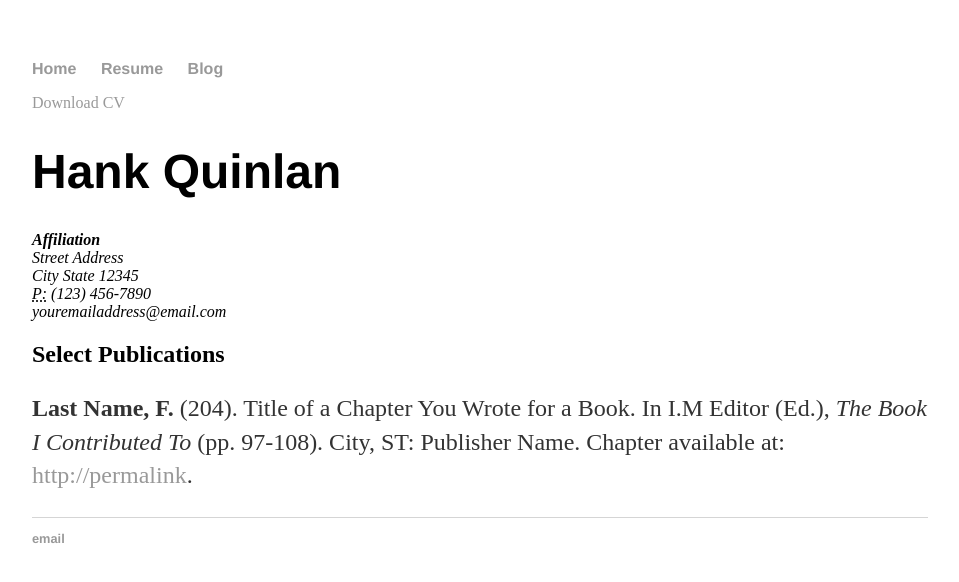
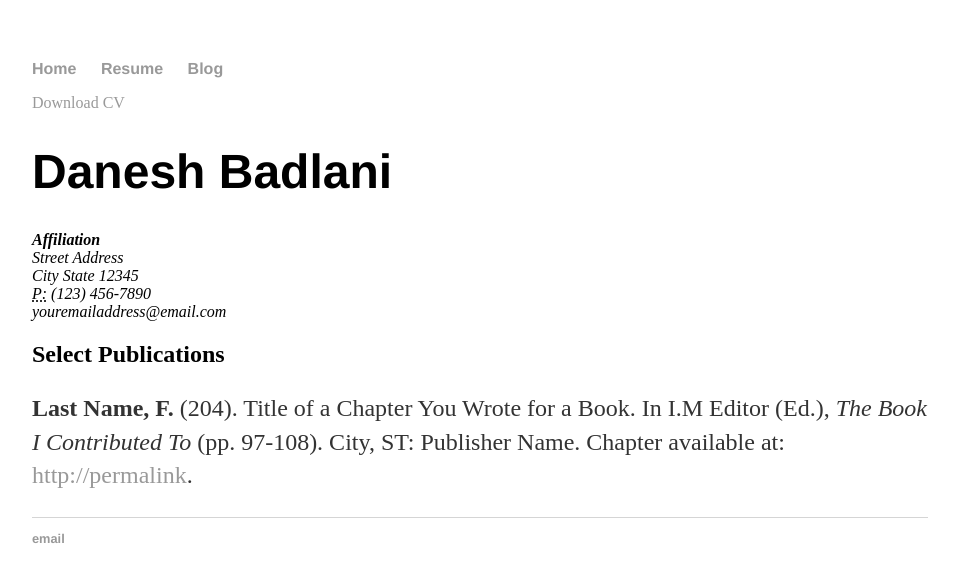
Before and after one commit to daneshbadlani/daneshbadlani.github.io, a Jekyll site: the page built from resume/index.html, in a window 1280 px wide. Shown: the top 582 px of the page, without its empty margins (160-1119 px from the left). Built offline with Jekyll 4.4.1, drawn with Linux system fonts in a browser that asks for light colours.

Commit message:
Update index.html

```diff
--- a/resume/index.html
+++ b/resume/index.html
@@ -5,7 +5,7 @@ title: Danesh's resume
 
 	<div class="cv">
 		<a href="#" class="download" title="Download CV as PDF">Download CV</a>
-					<h1>Hank Quinlan</h1>
+					<h1>Danesh Badlani</h1>
 					<address>
 					<strong>Affiliation</strong><br>
 					Street Address<br>
```
